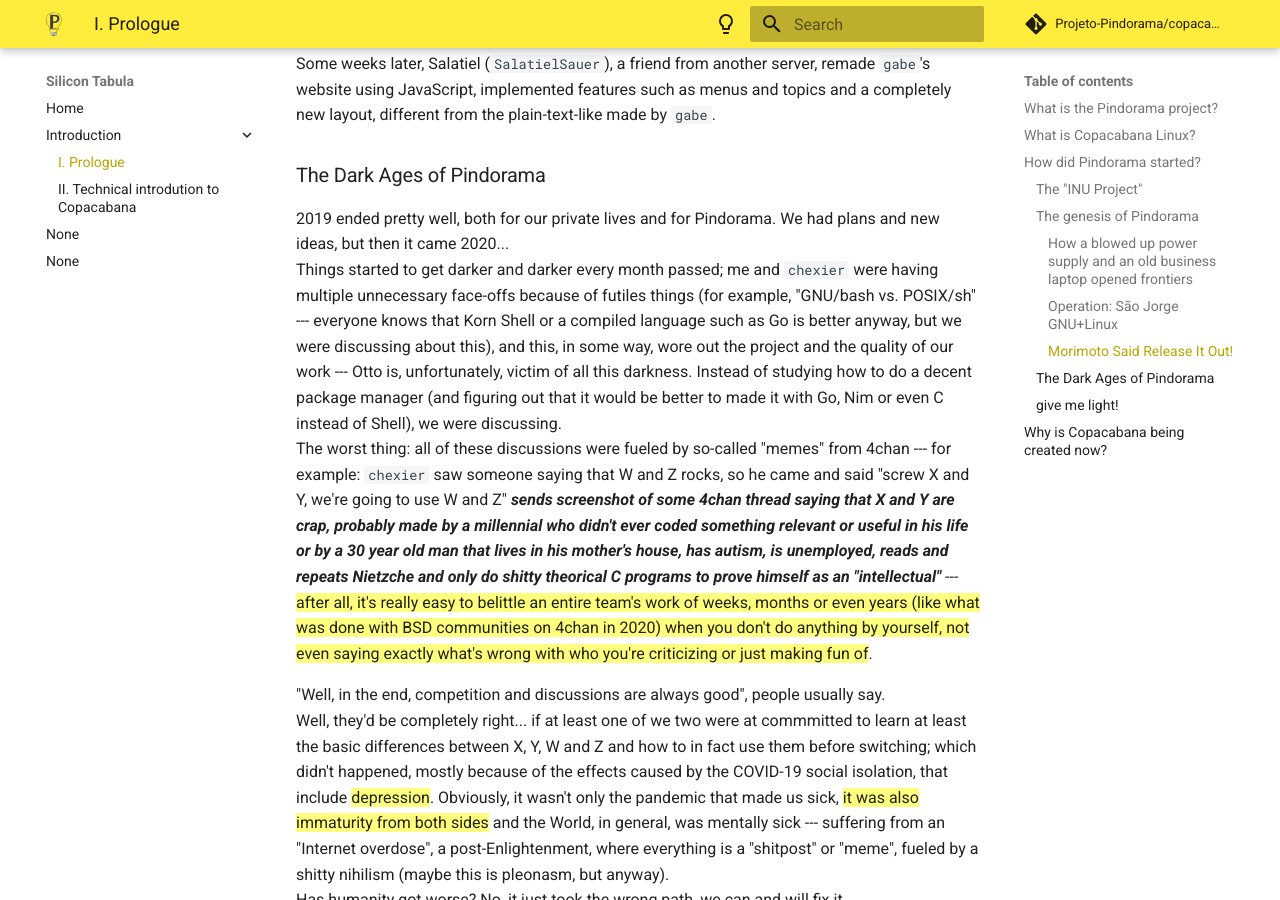
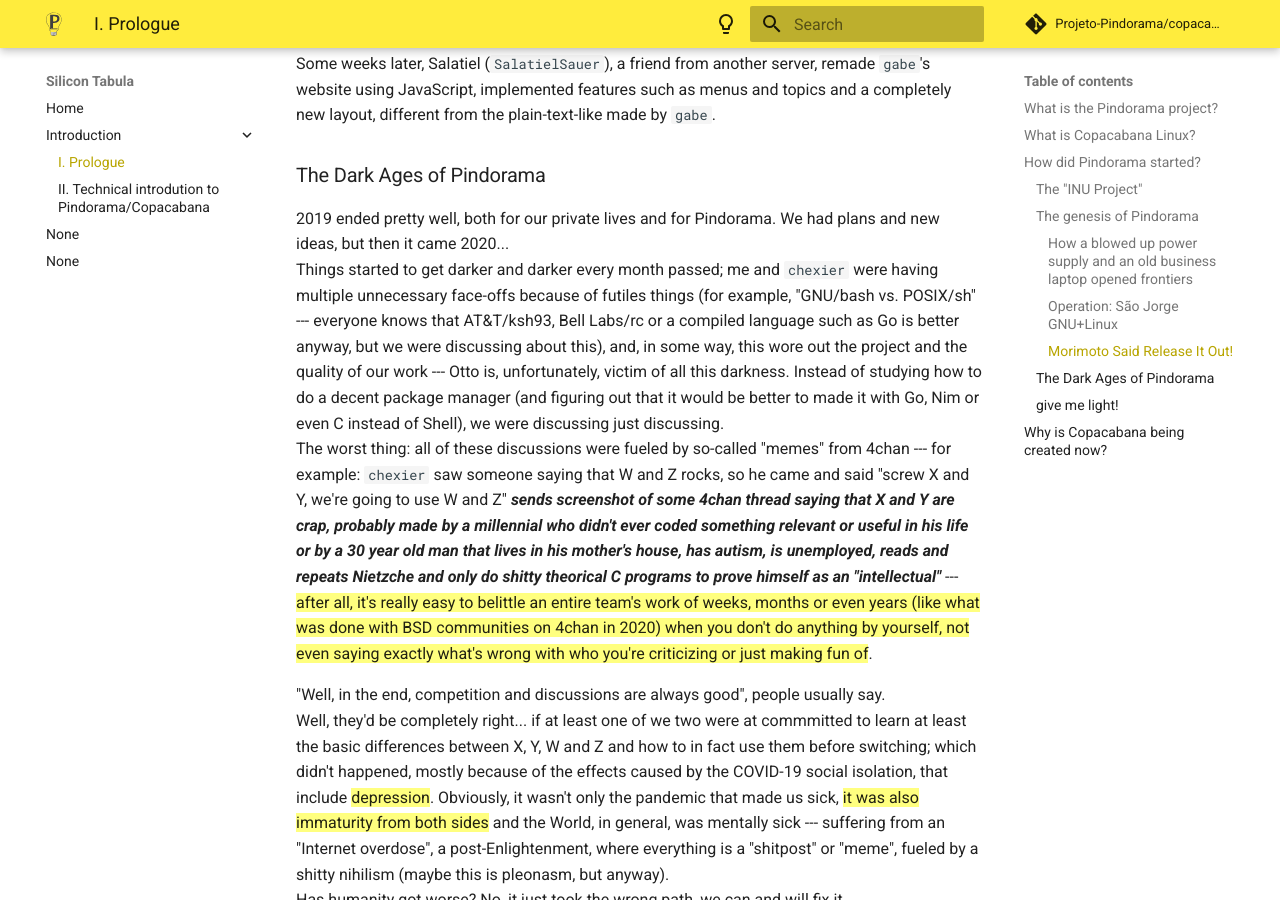
Before and after one commit to Projeto-Pindorama/copacabana, an MkDocs documentation site: the page built from docs/docs/intro/prologue.md, in a window 1280 px wide and 900 px high, scrolled down 4609 px. Built offline with MkDocs 1.6.1 and Material for MkDocs 9.7.7, drawn with Linux system fonts in a browser that asks for light colours; comment, search, counter and statistics services are not loaded.

Commit message:
docs.: Start writing about the technical part of Copacabana

```diff
--- a/docs/docs/intro/prologue.md
+++ b/docs/docs/intro/prologue.md
@@ -171,12 +171,12 @@ by `gabe`.
 new ideas, but then it came 2020...
 Things started to get darker and darker every month passed; me and `chexier` were
 having multiple unnecessary face-offs because of futiles things (for example,
-"GNU/bash vs. POSIX/sh" --- everyone knows that Korn Shell or a compiled
-language such as Go is better anyway, but we were discussing about this), and
-this, in some way, wore out the project and the quality of our work --- Otto is,
-unfortunately, victim of all this darkness. Instead of studying how to do a
-decent package manager (and figuring out that it would be better to made it with
-Go, Nim or even C instead of Shell), we were discussing.
+"GNU/bash vs. POSIX/sh" --- everyone knows that AT&T/ksh93, Bell Labs/rc or
+a compiled language such as Go is better anyway, but we were discussing about
+this), and, in some way, this wore out the project and the quality of our work
+--- Otto is, unfortunately, victim of all this darkness. Instead of studying how
+to do a decent package manager (and figuring out that it would be better to made
+it with Go, Nim or even C instead of Shell), we were discussing just discussing.
 The worst thing: all of these discussions
 were fueled by so-called "memes" from 4chan --- for example: `chexier`
 saw someone saying that W and Z rocks, so he came and said "screw X and Y, we're
--- a/docs/mkdocs.yml
+++ b/docs/mkdocs.yml
@@ -37,7 +37,7 @@ nav:
   - Home: index.md
   - Introduction:
     - I. Prologue: intro/prologue.md
-    - II. Technical introdution to Copacabana: intro/intro.1.md
+    - II. Technical introdution to Pindorama/Copacabana: intro/intro.1.md
       #    - Why should i care?: intro/care.md
       #    - Who's the target audience?: intro/audience.md
       #    - Where does it run?: intro/run.md
```
Also changed, not shown: docs/docs/intro/intro.1.md (+65 -0 lines).
